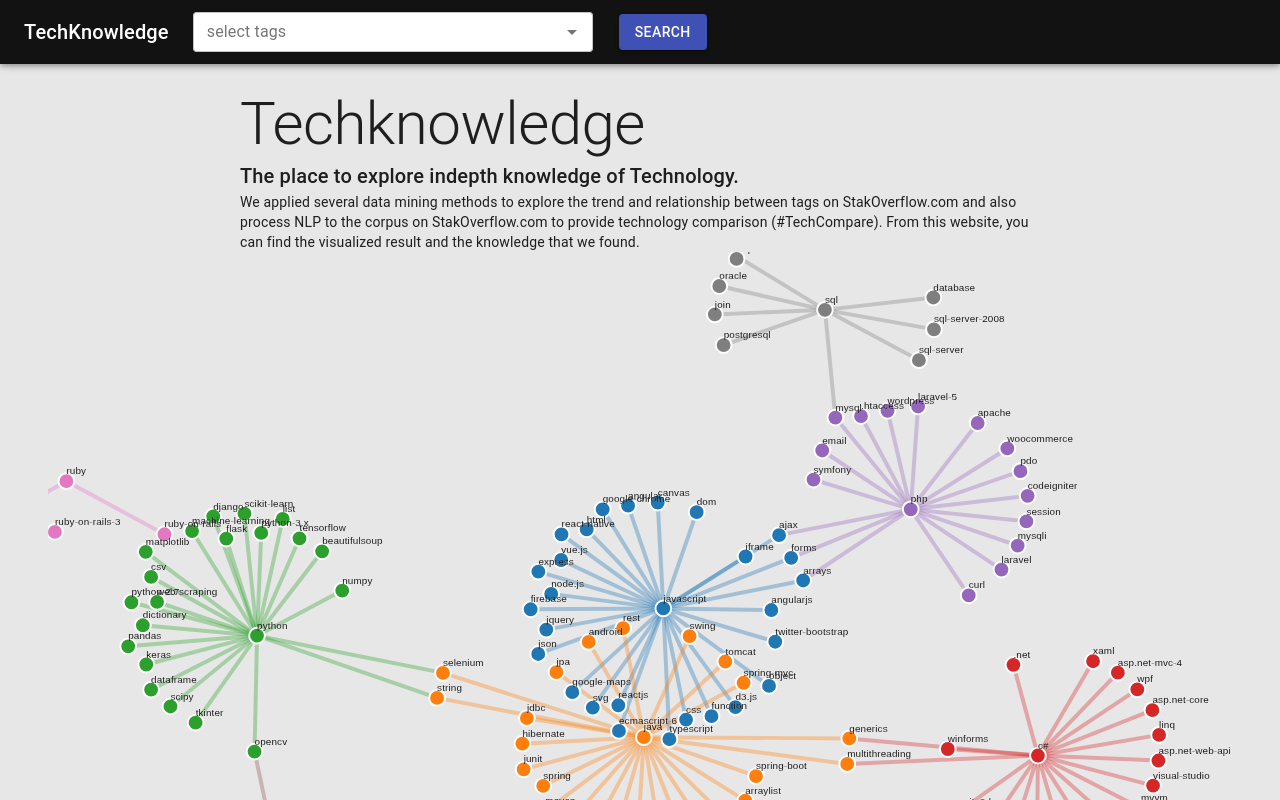
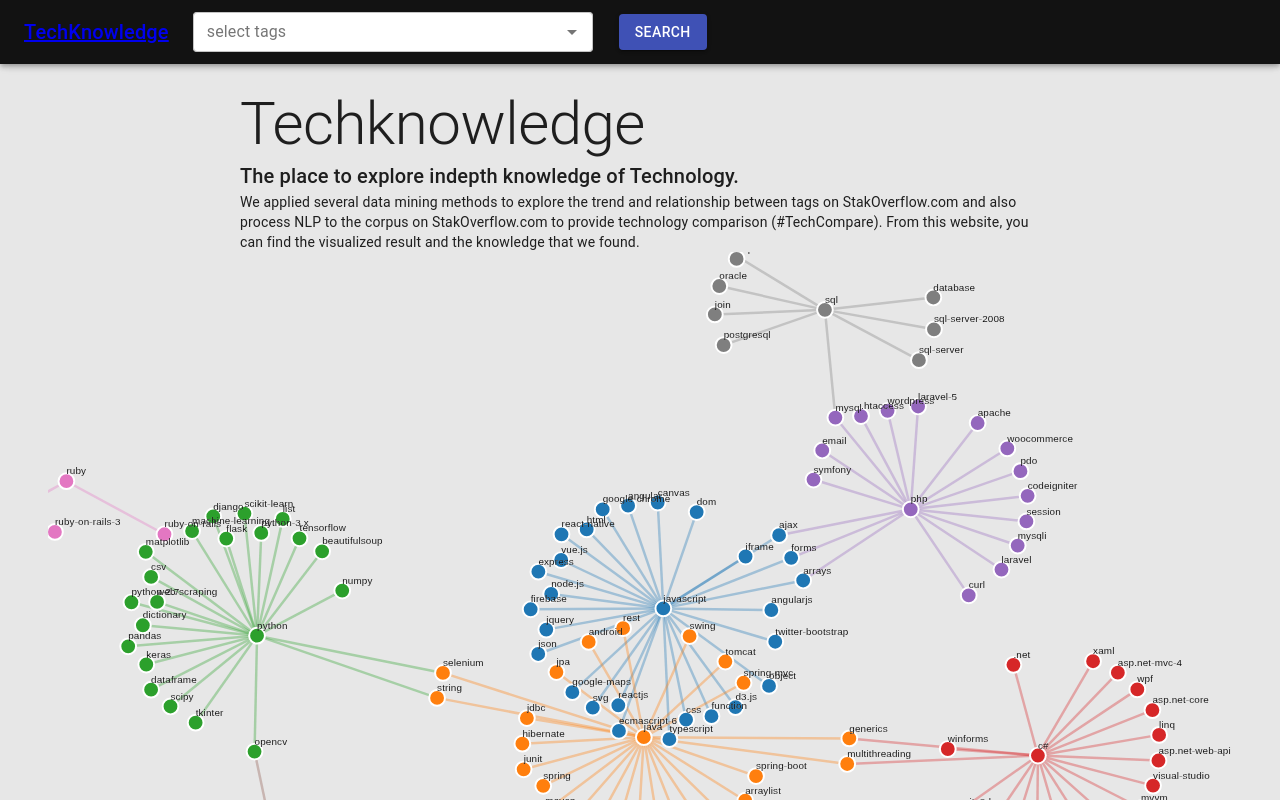
Before and after one commit to archer0302/TechKnowledge_react_UI, a React (Create React App) app: page / in a window 1280 px wide. Before the commit this address led to /TagWiki/. Shown: the top 800 px of the page. Built offline with nearby package versions, Linux system fonts and the light colour scheme.

Commit message:
small fix

```diff
--- a/src/App.js
+++ b/src/App.js
@@ -71,9 +71,11 @@ function App() {
         <CssBaseline />
         <AppBar position="fixed" className={classes.appBar}>
           <Toolbar>
-            <Typography variant='h6' noWrap className={classes.title}>
-              TechKnowledge
-            </Typography>
+            <a href='/'>
+              <Typography variant='h6' noWrap className={classes.title}>
+                <span>TechKnowledge</span>
+              </Typography>
+            </a>
             <SearchForm />
           </Toolbar>
         </AppBar>
--- a/src/graph/NetWork.js
+++ b/src/graph/NetWork.js
@@ -56,7 +56,7 @@ export default function NetWork({ nodesData, linkData, width, height, forceXY, n
         .selectAll("line")
         .data(linkData)
         .join("line")
-        .attr("stroke-width", 4)
+        .attr("stroke-width", 2.5)
         .attr("stroke", d => d.stroke ? d.stroke : 'black');
 
       const node = svg.append("g")
--- a/src/layout/FrontPage.js
+++ b/src/layout/FrontPage.js
@@ -64,7 +64,7 @@ export default function FrontPage() {
         <NetWork nodesData={nodesData} linkData={linkData} width={1200} height={800} forceXY={[0.005, 0.025]}/>
         Don't know where to start? Search in the searchbar on top or try
         <Button color="primary" onClick={() => setRandom(top100Tag[Math.floor(Math.random() * top100Tag.length)])}>Random tag</Button>
-        {random ?
+        {random.length !== 0 ?
           <Redirect to={"/TagWiki/" + encodeURI(random)} /> :
         ''}
       </div>
```
